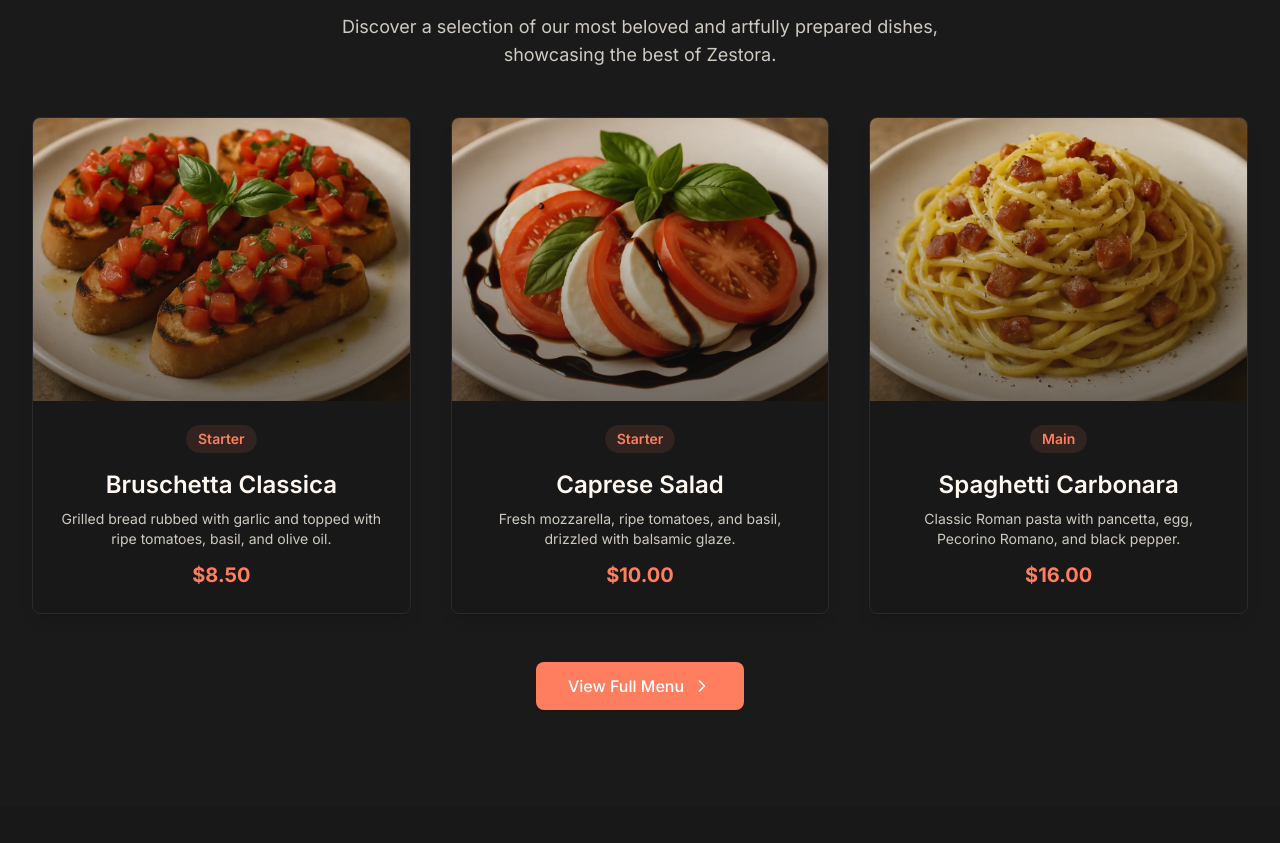
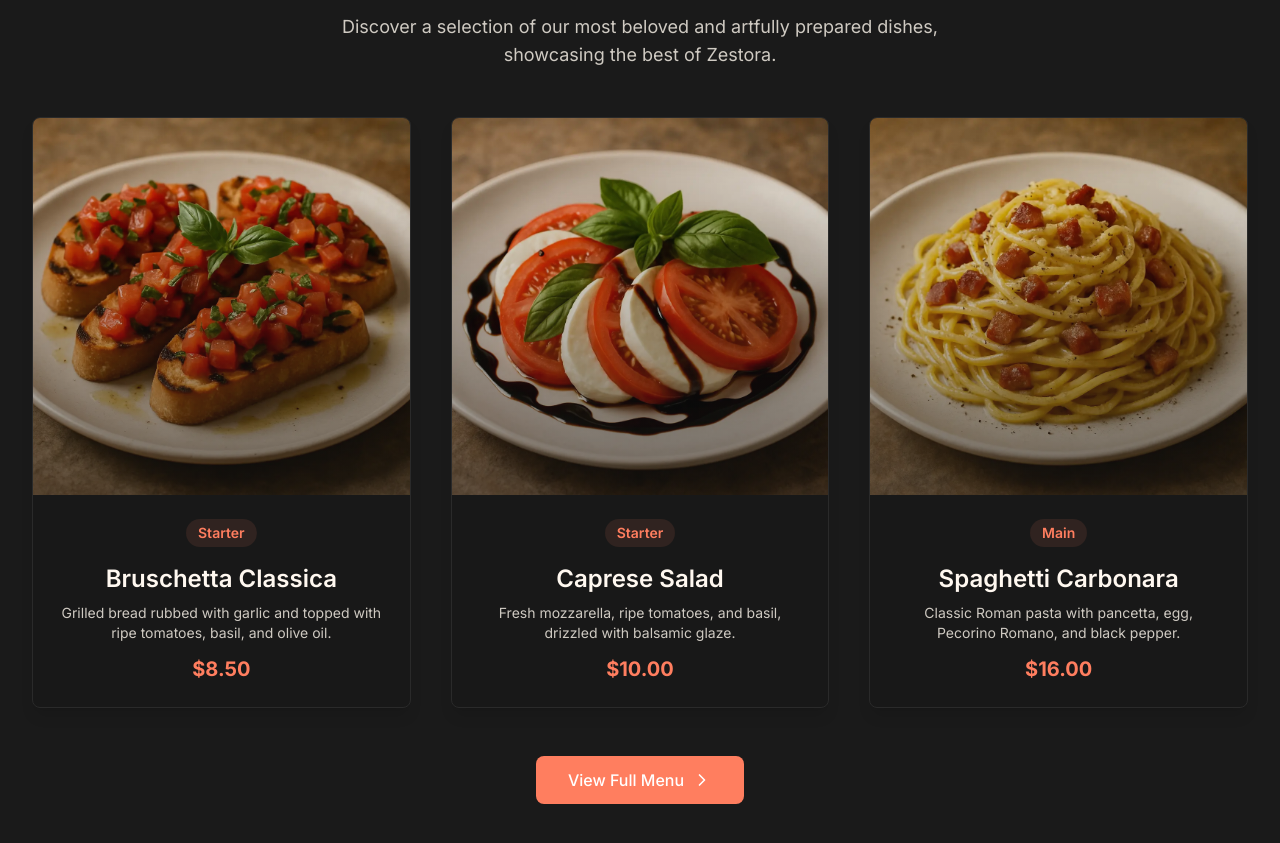
Before and after one commit to SOULTWARE/zestora, a Next.js app: page / in a window 1280 px wide. Shown: the part 971-1814 px from the top of the page. Built offline with nearby package versions, Linux system fonts and the light colour scheme.

Commit message:
fix asspect ratio

```diff
--- a/components/DishCard.tsx
+++ b/components/DishCard.tsx
@@ -8,7 +8,7 @@ interface DishCardProps {
 const DishCard: React.FC<DishCardProps> = ({ dish }) => {
 	return (
 		<div className="group overflow-hidden rounded-lg bg-[#181818] border border-[#2a2a2a] shadow-lg transition-all duration-300 hover:shadow-xl hover:shadow-orange-500/10 hover:border-[#FF7E5F]/20">
-			<div className="relative w-full aspect-[1.33] overflow-hidden">
+			<div className="relative w-full aspect-[1] overflow-hidden">
 				<Image
 					src={dish.image}
 					alt={dish.name}
--- a/components/Hero.tsx
+++ b/components/Hero.tsx
@@ -5,7 +5,7 @@ import { motion } from 'framer-motion';
 const Hero = () => {
   return (
     <div className="relative h-[calc(100vh-4rem)] w-full overflow-hidden">
-      <div className="relative h-full w-full">
+      <div className="relative aspect-[1.5] h-full w-full">
         <Image
           src="/images/home/hero-background.webp"
           alt="Zestora Restaurant Hero"
```
